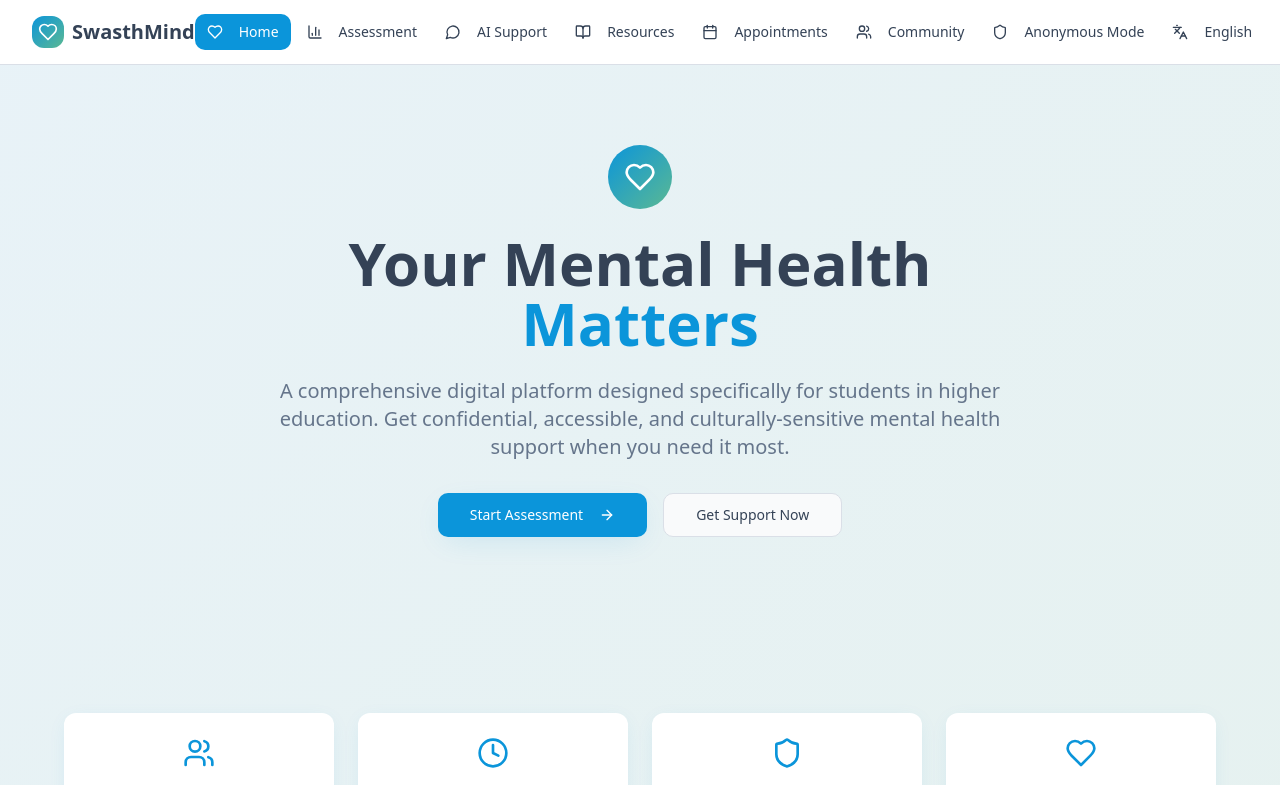
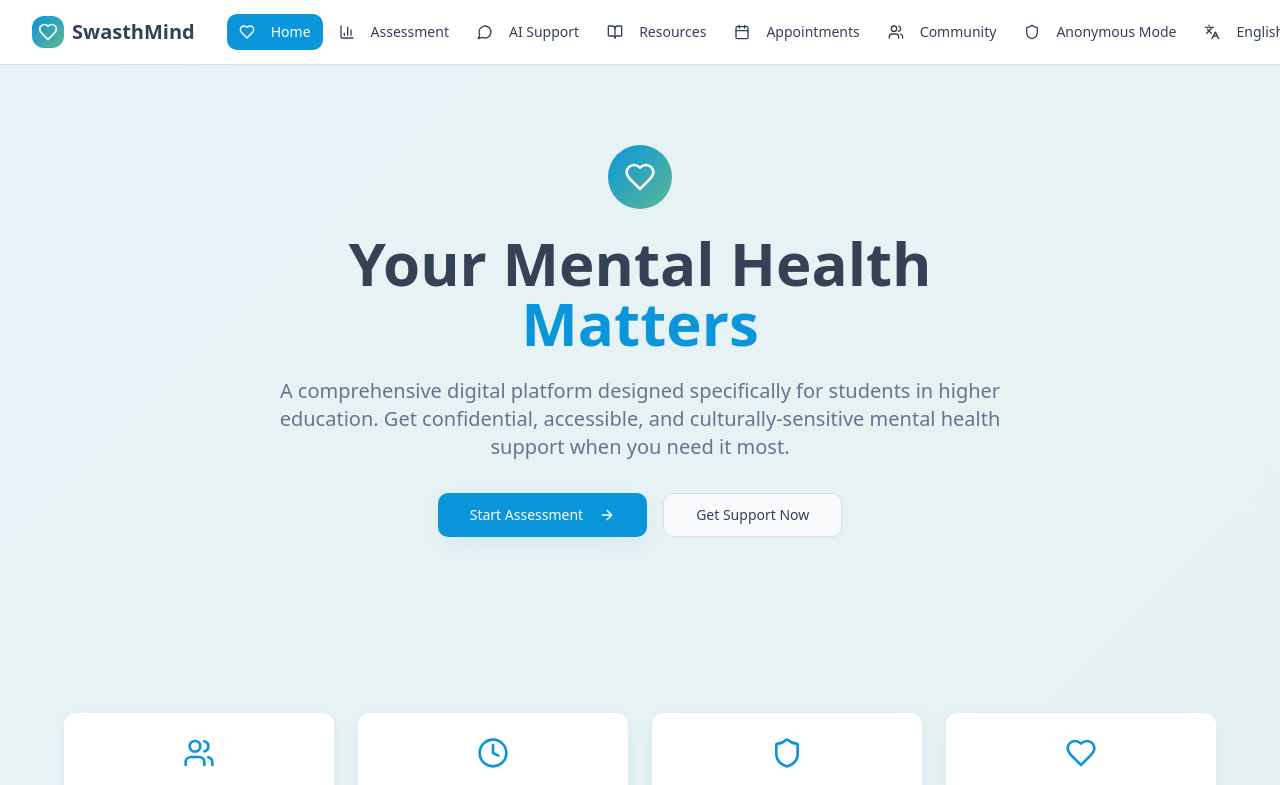
Before and after one commit to nayan2211/campus-calm-path, a React (Vite) app: page / in a window 1280 px wide. Shown: the top 785 px of the page. Built offline with nearby package versions, Linux system fonts and the light colour scheme; the HTML template or start-up script is replaced by a standard one.

Commit message:
Adjust spacing for SwasthMind and Home

```diff
--- a/src/components/Navigation.tsx
+++ b/src/components/Navigation.tsx
@@ -36,7 +36,7 @@ const Navigation = ({ activeSection, onSectionChange }: NavigationProps) => {
   return (
     <nav className="bg-card border-b border-border shadow-soft">
       <div className="max-w-7xl mx-auto px-4 sm:px-6 lg:px-8">
-        <div className="flex justify-between items-center h-16">
+        <div className="flex justify-start items-center h-16 gap-8">
           {/* Logo */}
           <div className="flex items-center space-x-2">
             <div className="w-8 h-8 bg-gradient-primary rounded-lg flex items-center justify-center">
@@ -66,7 +66,7 @@ const Navigation = ({ activeSection, onSectionChange }: NavigationProps) => {
           </div>
 
           {/* Mobile menu button */}
-          <div className="md:hidden">
+          <div className="md:hidden ml-auto">
             <Button
               variant="ghost"
               size="sm"
```
